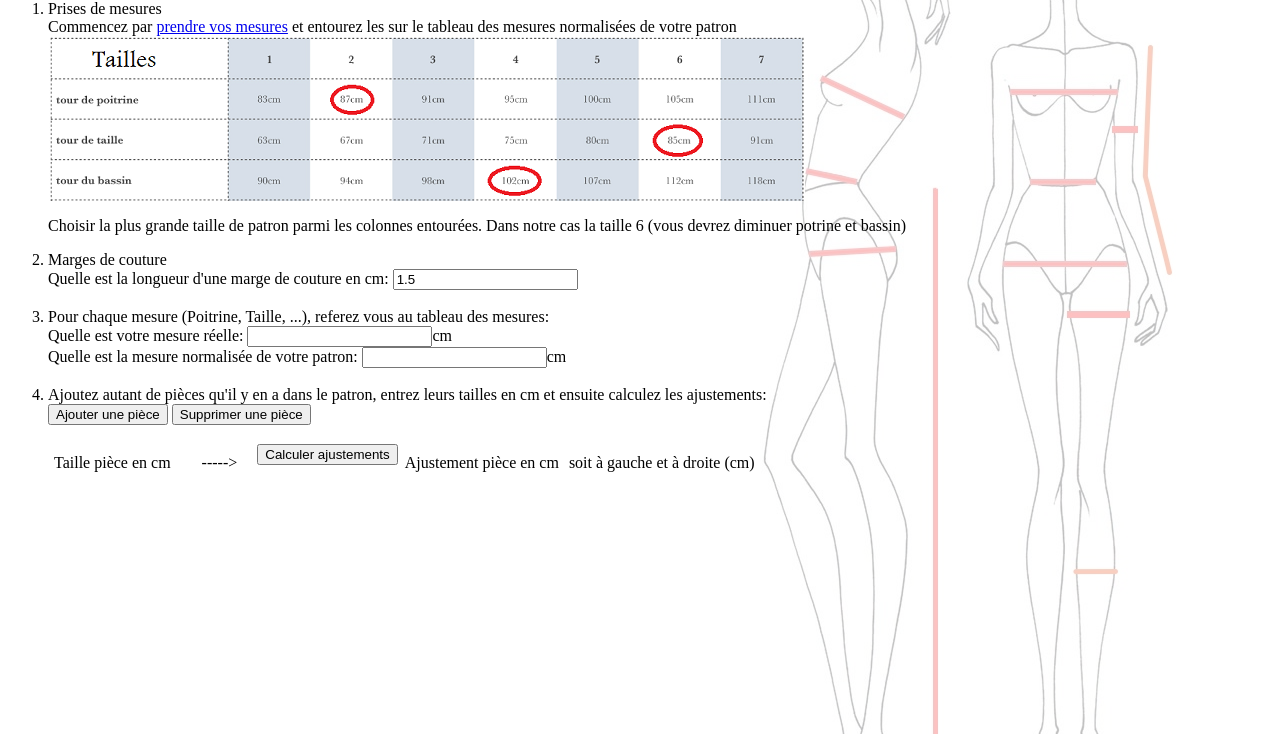
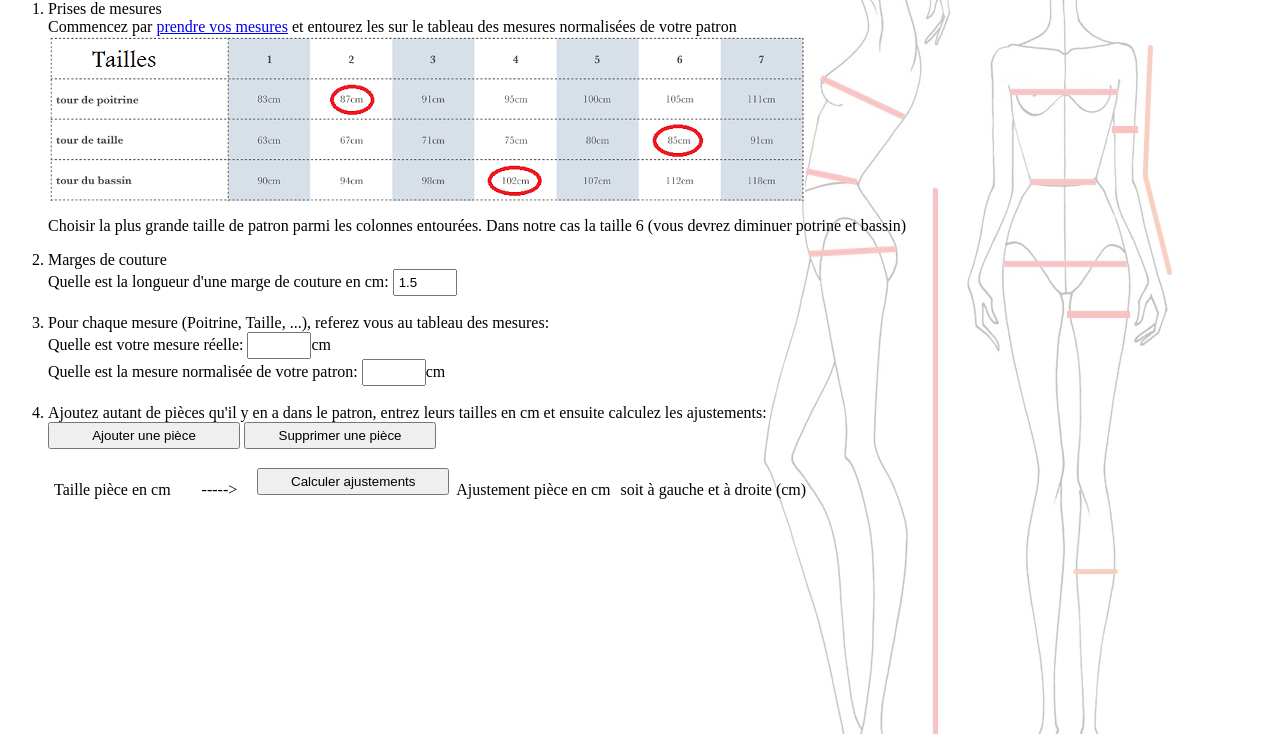
Before and after one commit to Temjin777/couture, a website with bundled scripts: page index.html in a window 1280 px wide. Shown: the part 66-800 px from the top of the page. Built offline with nearby package versions, Linux system fonts and the light colour scheme.

Commit message:
Modif input style

```diff
--- a/index.html
+++ b/index.html
@@ -11,6 +11,11 @@
     header {
       text-align: center;
     }
+    input {
+      width: 4rem;
+      padding: 0.25rem;
+    }
+
     </style>
 
   <header>
@@ -26,7 +31,7 @@
 
       <li>Marges de couture</li>
       <label>Quelle est la longueur d'une marge de couture en cm: </label>
-      <input id="marge" type="number" value="1.5" step="any" size="4" onchange="marge_change()">
+      <input id="marge" type="number" value="1.5" step="any" onchange="marge_change()" >
       <label id="margesuffix"></label> <br><br>
 
       <li>Pour chaque mesure (Poitrine, Taille, ...), referez vous au tableau des mesures:</li>
@@ -35,8 +40,8 @@
 
       <li>Ajoutez autant de pièces qu'il y en a dans le patron, entrez leurs tailles en cm et ensuite calculez les ajustements:</li>
       <form>
-        <input type="button" value="Ajouter une pièce" onClick=AddInputRow() >
-        <input type="button" value="Supprimer une pièce" onClick=DeleteInputRow() >
+        <input type="button" value="Ajouter une pièce" onClick=AddInputRow() style="width: 12rem;">
+        <input type="button" value="Supprimer une pièce" onClick=DeleteInputRow() style="width: 12rem;">
       </form>
       <table>
         <tr>
@@ -50,7 +55,7 @@
           <td>&nbsp;&nbsp;&nbsp;&nbsp;&nbsp;&nbsp;----->&nbsp;&nbsp;&nbsp;&nbsp;</td>
           <td>
             <form>
-              <input type="button" value="Calculer ajustements" onClick=Adjust()>
+              <input type="button" value="Calculer ajustements" onClick=Adjust() style="width: 12rem;">
             </form>
           </td>
           <td>
```
